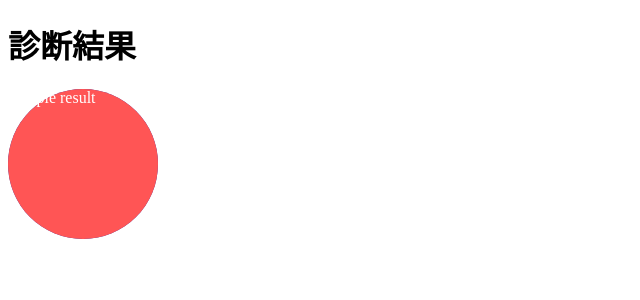
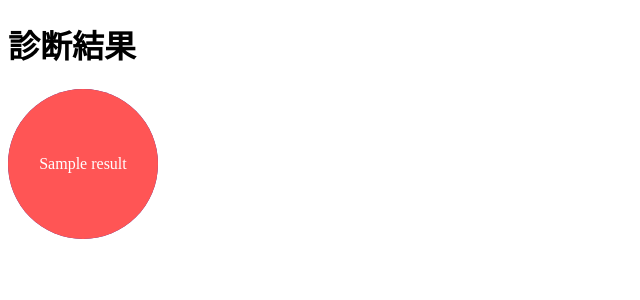
Before and after one commit to isl14B/WhiteAbyss, a Django app: template general/templates/result.html in a window 1280 px wide. Shown: the top 300 px of the page, without its empty margins (0-640 px from the left). Run offline with Django 3.2, Linux system fonts and the light colour scheme; the template is opened without the code that fills it: most values are stand-ins (such as "Sample title", 1, 10 or a date in 2020).

Commit message:
[fix]円形の中に文字が入るように修正

```diff
--- a/general/templates/result.html
+++ b/general/templates/result.html
@@ -11,12 +11,12 @@
 
     {% for name, version, search_result in result_list %}
         <div id="plugin_{{ forloop.counter }}" class="pluginClass">
-            {{ name }}
+            <p>{{ name }}</p>
 
         <div id="selection_{{ forloop.counter }}">
         {% for i in search_result %}
             <div class="vulnerabilityClass" id={{ forloop.counter }}>
-                {{ i.Exploit }}
+                <p>{{ i.Exploit }}</p>
             </div>
         {% endfor %}
         </div>
--- a/static/WhiteAbyss/css/style.css
+++ b/static/WhiteAbyss/css/style.css
@@ -10,6 +10,7 @@
     transition: all 1s ease;
     -webkit-transition: all 1s ease;
     position:relative;
+    text-align: center;
 }
 .vulnerabilityClass {
     color: #fff;
@@ -24,4 +25,16 @@
     -webkit-transition: all 1s ease;
     position:relative;
     z-index: -1;
+    font-size: 10px;
+    text-align: center;
 }
+.pluginClass p{
+    position: relative;
+    top: 50%;
+    transform: translateY(-50%);
+}
+.vulnerabilityClass p{
+    position: relative;
+    top: 50%;
+    transform: translateY(-50%);
+}
```
